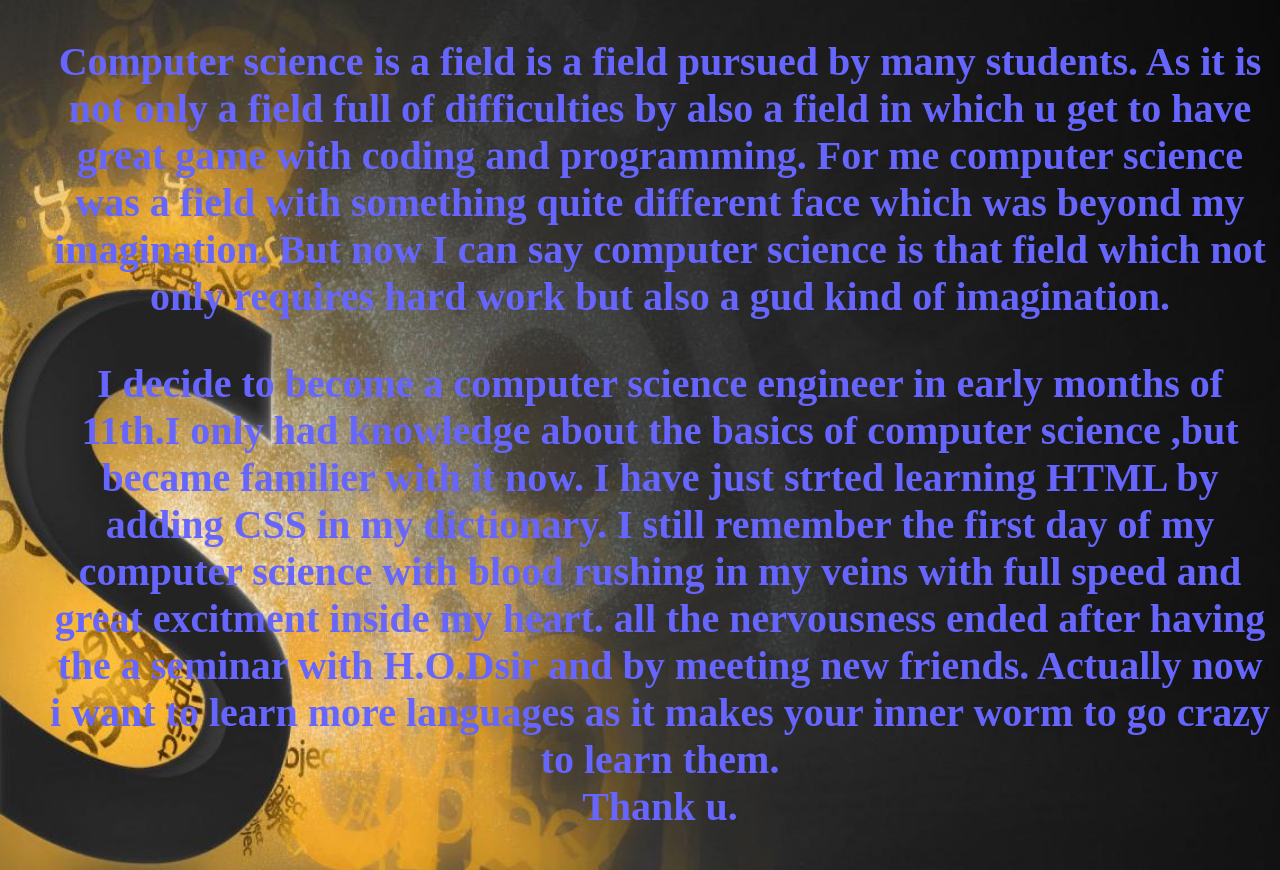
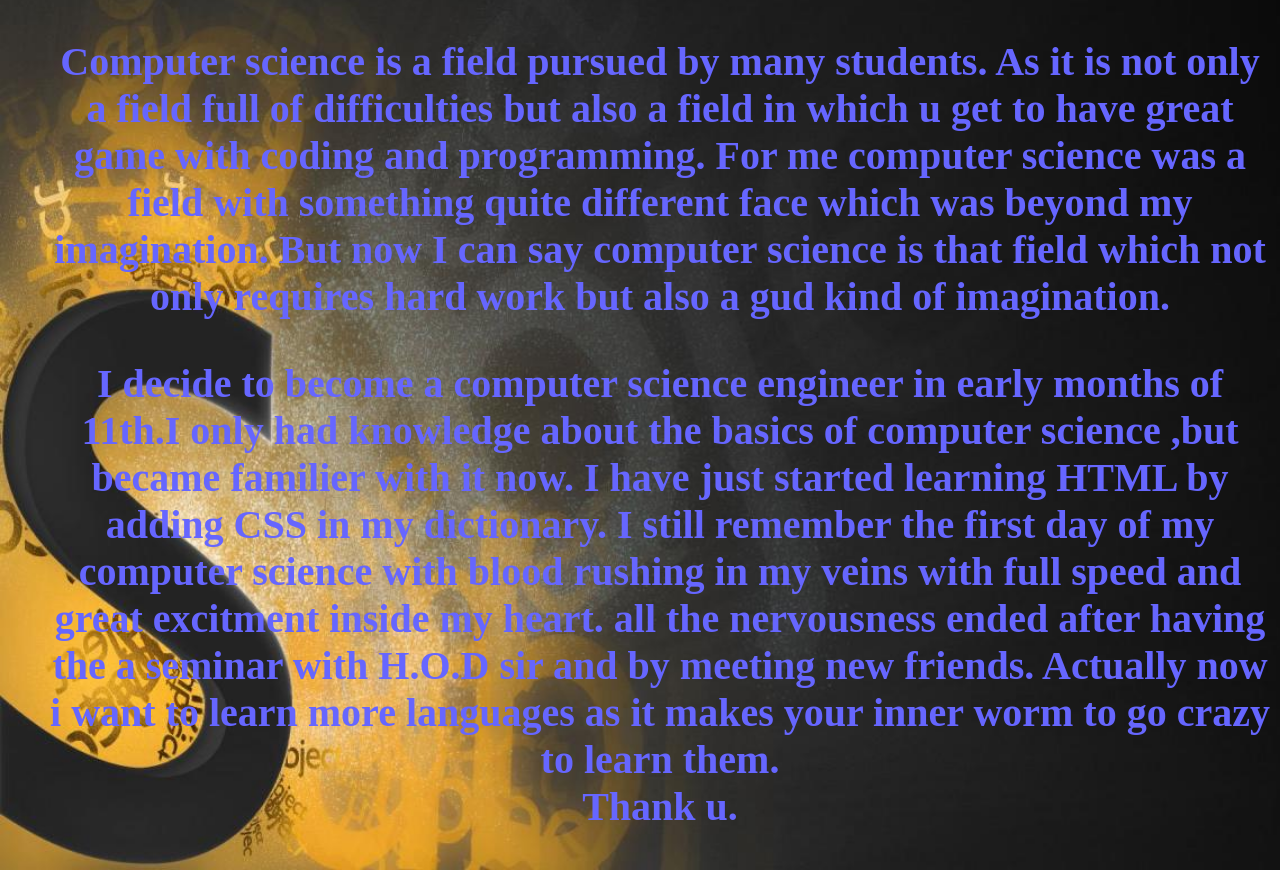
Before and after one commit to sanjanamarwaha/sanjanamarwaha.github.io, a plain HTML site: page index2.html in a window 1280 px wide. Shown: the part 281-1151 px from the top of the page. Drawn offline with Linux system fonts and the light colour scheme.

Commit message:
update index2.html

```diff
--- a/index2.html
+++ b/index2.html
@@ -33,10 +33,10 @@ color:#6666ff}</style>
 </div>
 <h2 id="b">blog</h2>
 <div id="c"><ul><b>
-<p>Computer science is a field is a field pursued by many students. As it is not only a field full of difficulties by also a field in which u get to have great game with coding and programming.
+<p>Computer science is a field pursued by many students. As it is not only a field full of difficulties but also a field in which u get to have great game with coding and programming.
    For me computer science was a field with something quite different face which was beyond my imagination. But now I can say computer science is that field which not only requires hard work but also a gud kind of imagination.</p>
-<p>I decide to become a computer science engineer in early months of 11th.I only had knowledge about the basics of computer science ,but became familier with it now. I have just strted learning HTML by adding CSS in my dictionary.
-   I still remember the first day of my computer science with blood rushing in my veins with full speed and great excitment inside my heart. all the nervousness ended after having the a seminar with H.O.Dsir and by meeting new friends.
+<p>I decide to become a computer science engineer in early months of 11th.I only had knowledge about the basics of computer science ,but became familier with it now. I have just started learning HTML by adding CSS in my dictionary.
+   I still remember the first day of my computer science with blood rushing in my veins with full speed and great excitment inside my heart. all the nervousness ended after having the a seminar with H.O.D sir and by meeting new friends.
    Actually now i want to learn more languages as it makes your inner worm to go crazy to learn them.<br>Thank u.</p></ul></b>
 </div>
 </head>
```
